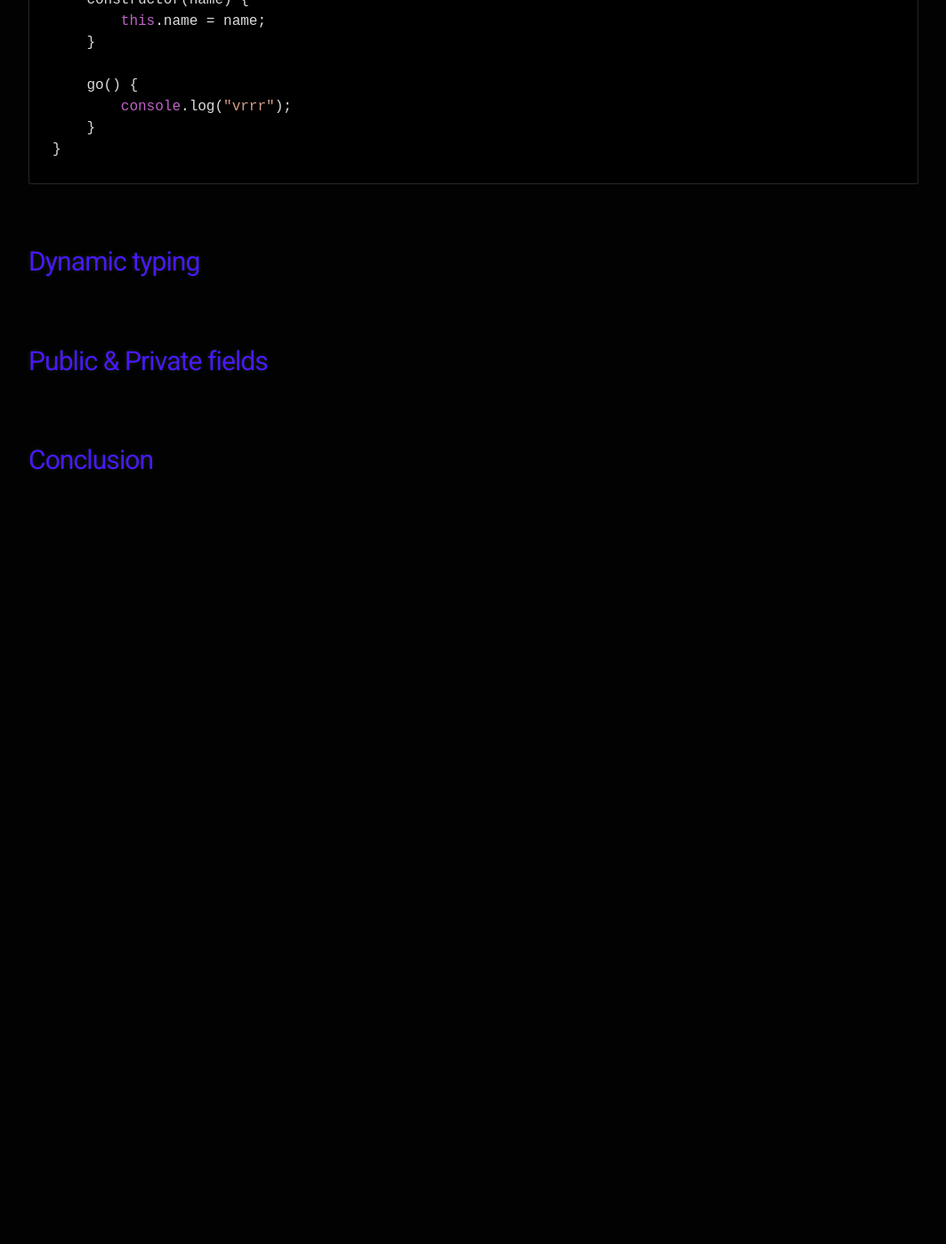
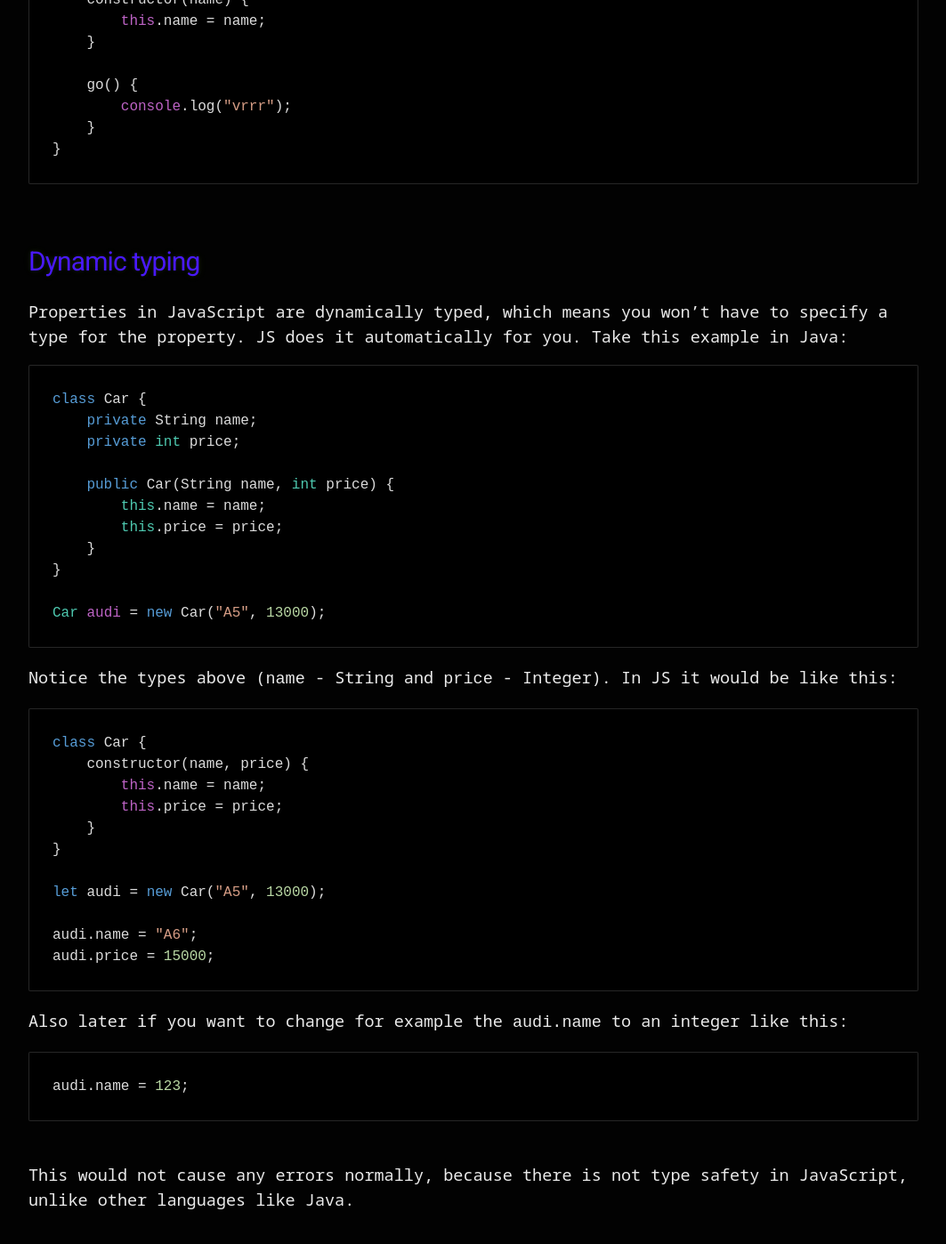
Before and after one commit to 20kilograma/blog, a Jekyll site: the page built from oop-js.md, in a window 1280 px wide and 1400 px high, scrolled down 5496 px. Shown: the whole window at 89% size, without its empty margins (108-1171 px from the left). Built offline with Jekyll 4.4.1, drawn with Linux system fonts in a browser that asks for light colours; nearby versions of some CDN libraries; some web fonts are replaced; our own code applies the rules of GitHub Pages for plain Markdown files; before the commit the page ends 6055 px from its top, so only the background shows below that.

Commit message:
Update oop-js.md

```diff
--- a/oop-js.md
+++ b/oop-js.md
@@ -127,6 +127,39 @@ With the update of EcmaScript in 2015, the <code>class</code> syntax was impleme
 
 # Dynamic typing
 
+Properties in JavaScript are dynamically typed, which means you won't have to specify a type for the property. JS does it automatically for you.
+Take this example in Java:
+<pre><code class="language-java">class Car {
+    private String name;
+    private int price;
+
+    public Car(String name, int price) {
+        this.name = name;
+        this.price = price;
+    }
+}
+
+Car audi = new Car("A5", 13000);
+</code></pre>
+
+Notice the types above (<code>name</code> - String and <code>price</code> - Integer).
+In JS it would be like this:
+<pre><code class="language-js">class Car {
+    constructor(name, price) {
+        this.name = name;
+        this.price = price;
+    }
+}
+
+let audi = new Car("A5", 13000);
+
+audi.name = "A6";
+audi.price = 15000;</code></pre>
+
+Also later if you want to change for example the <code>audi.name</code> to an integer like this:
+<pre><code class="language-js">audi.name = 123;</code></pre><br>
+This would not cause any errors normally, because there is not type safety in JavaScript, unlike other languages like Java.
+
 <br>
 
 # Public & Private fields
```
